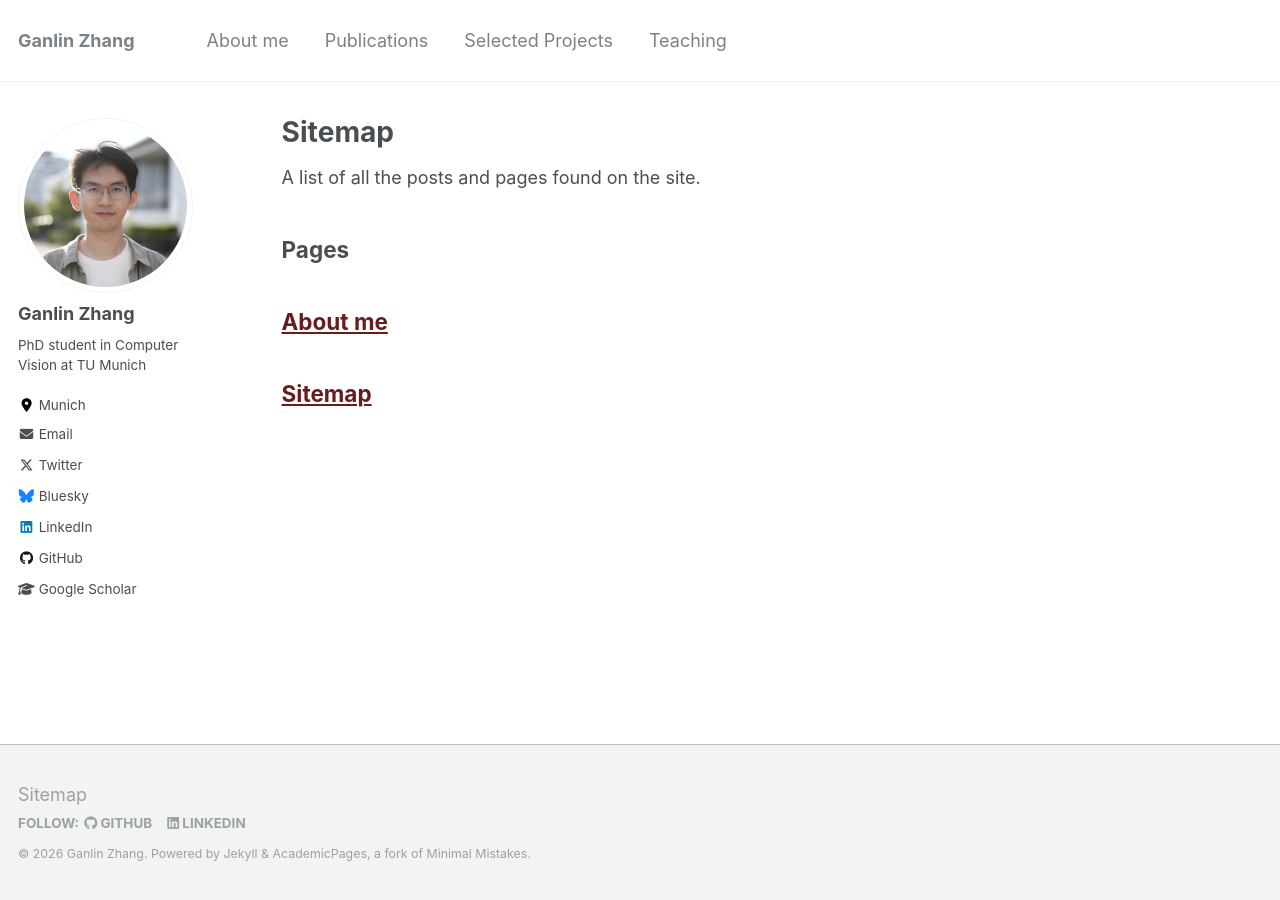
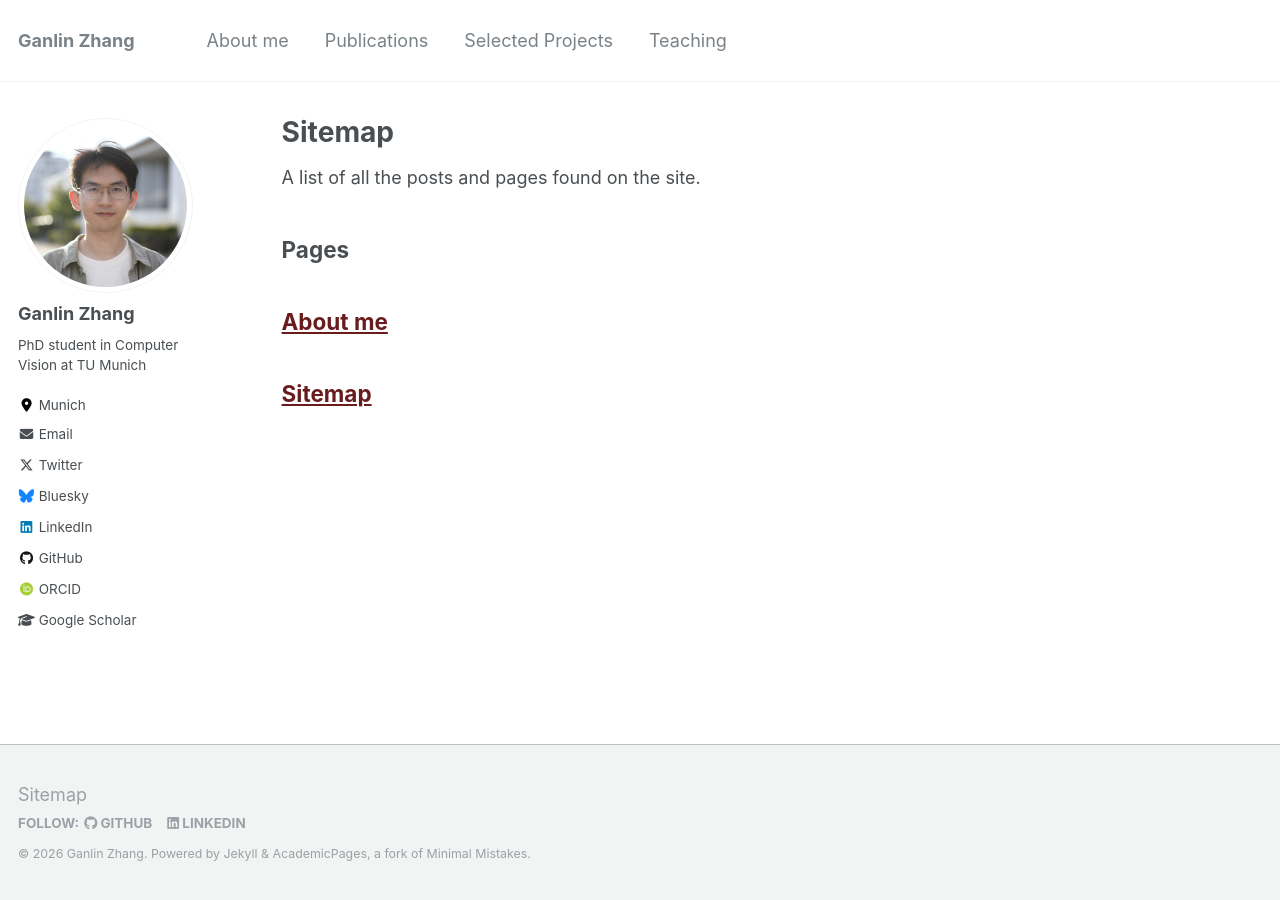
Before and after one commit to zhangganlin/zhangganlin.github.io, a Jekyll site: the page built from _pages/sitemap.md, in a window 1280 px wide. Built offline with Jekyll 4.4.1, drawn with Linux system fonts in a browser that asks for light colours.

Commit message:
Uncomment ORCID field in configuration

```diff
--- a/_config.yml
+++ b/_config.yml
@@ -88,7 +88,7 @@ author:
   location         : "Munich"
   employer         :
   pubmed           :
-  # orcid            : "0009-0001-6089-8225"
+  orcid            : "0009-0001-6089-8225"
   googlescholar    : "https://scholar.google.com/citations?user=1B_T56IAAAAJ"
   email            : "ganlin.zhang@tum.de"
   researchgate     :  # example: "https://www.researchgate.net/profile/yourprofile"
```
